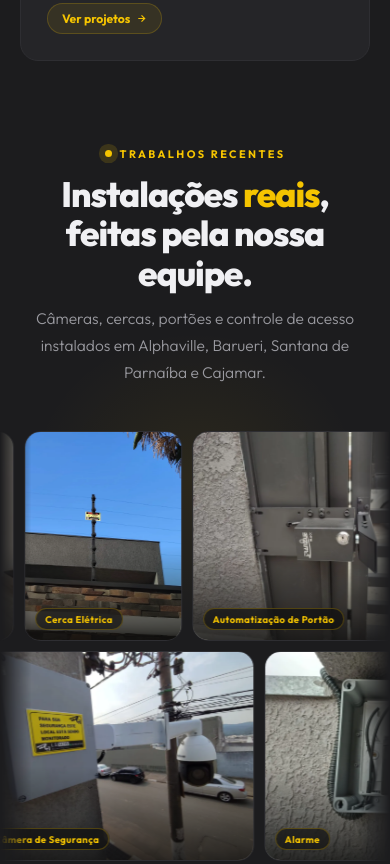
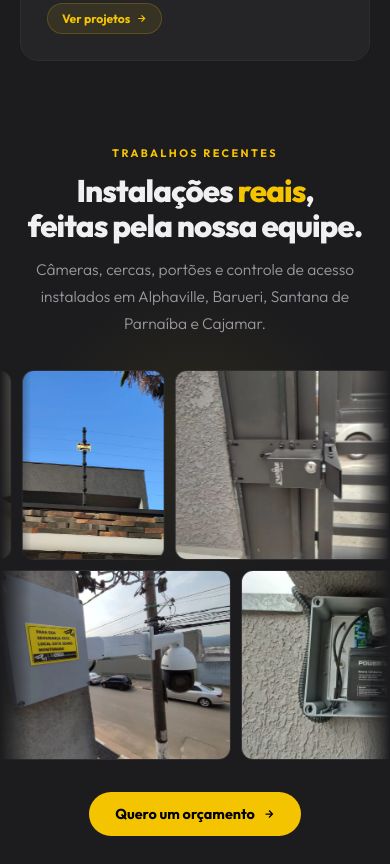
Before and after one commit to derickmaced/lsnow, a plain HTML site: page index.html in a window 390 px wide. Shown: the part 4969-5833 px from the top of the page. Drawn offline with nearby package versions, Linux system fonts and the light colour scheme.

Commit message:
Seção de trabalhos: remove etiquetas e bolinha, ajustes de mobile e trava rolagem na foto ampliada
Co-Authored-By: Claude Opus 5.5 <noreply@anthropic.com>

```diff
--- a/index.html
+++ b/index.html
@@ -413,33 +413,36 @@ body{font-family:var(--font);background:var(--black);color:var(--white);overflow
 .svc-btn:hover{background:rgba(245,196,0,.16);gap:10px;}
 
 /* ── TRABALHOS RECENTES (fotos passando) ── */
-.works-section{background:var(--dark2);padding:0 0 110px;position:relative;overflow:hidden;}
+.works-section{--works-gap:14px;background:var(--dark2);padding:0 0 110px;position:relative;overflow:hidden;}
 .works-section::before{content:'';position:absolute;left:50%;top:38%;transform:translate(-50%,-50%);width:min(1100px,120vw);height:420px;background:radial-gradient(ellipse 50% 50% at 50% 50%,rgba(245,196,0,.07),transparent 70%);pointer-events:none;}
 .works-header{text-align:center;margin-bottom:44px;position:relative;}
-.works-live{display:inline-flex;align-items:center;gap:8px;}
-.works-live::before{content:'';width:7px;height:7px;border-radius:50%;background:var(--gold);box-shadow:0 0 0 0 rgba(245,196,0,.6);animation:works-pulse 2s ease-out infinite;}
-@keyframes works-pulse{70%{box-shadow:0 0 0 8px rgba(245,196,0,0);}100%{box-shadow:0 0 0 0 rgba(245,196,0,0);}}
-.works-rows{display:flex;flex-direction:column;gap:14px;position:relative;}
-.works-row{width:100%;overflow:hidden;mask-image:linear-gradient(to right,transparent,#000 clamp(24px,8vw,140px),#000 calc(100% - clamp(24px,8vw,140px)),transparent);}
-.works-track{display:flex;gap:14px;width:max-content;animation:works-slide var(--works-dur,60s) linear infinite;}
+.works-rows{display:flex;flex-direction:column;gap:var(--works-gap);position:relative;}
+.works-row{width:100%;overflow:hidden;mask-image:linear-gradient(to right,transparent,#000 clamp(24px,8vw,140px),#000 calc(100% - clamp(24px,8vw,140px)),transparent);-webkit-mask-image:linear-gradient(to right,transparent,#000 clamp(24px,8vw,140px),#000 calc(100% - clamp(24px,8vw,140px)),transparent);}
+.works-track{display:flex;gap:var(--works-gap);width:max-content;animation:works-slide var(--works-dur,60s) linear infinite;will-change:transform;}
 .works-row.reverse .works-track{animation-direction:reverse;}
-.works-row:hover .works-track{animation-play-state:paused;}
-@keyframes works-slide{to{transform:translateX(calc(-50% - 7px));}}
-.work-card{flex:none;position:relative;height:clamp(210px,24vw,300px);aspect-ratio:3/4;border-radius:16px;overflow:hidden;border:1px solid var(--gray);background:var(--dark3);cursor:zoom-in;padding:0;font:inherit;color:inherit;transition:border-color .3s;}
+@keyframes works-slide{to{transform:translate3d(calc(-50% - var(--works-gap) / 2),0,0);}}
+.work-card{flex:none;position:relative;height:clamp(200px,24vw,300px);aspect-ratio:3/4;border-radius:16px;overflow:hidden;border:1px solid var(--gray);background:var(--dark3);cursor:zoom-in;padding:0;margin:0;font:inherit;color:inherit;-webkit-tap-highlight-color:transparent;transition:border-color .3s;}
 .work-card.wide{aspect-ratio:4/3;}
-.work-card img{width:100%;height:100%;object-fit:cover;display:block;transition:transform .6s ease;}
-.work-card::after{content:'';position:absolute;inset:0;background:linear-gradient(to top,rgba(13,13,13,.82) 0%,rgba(13,13,13,0) 45%);pointer-events:none;}
-.work-card:hover{border-color:rgba(245,196,0,.45);}
-.work-card:hover img{transform:scale(1.06);}
+.work-card img{width:100%;height:100%;object-fit:cover;display:block;transition:transform .6s ease;-webkit-user-drag:none;user-select:none;}
 .work-card:focus-visible{outline:2px solid var(--gold);outline-offset:2px;}
-.work-chip{position:absolute;left:12px;bottom:12px;z-index:1;font-size:.66rem;font-weight:700;letter-spacing:.04em;color:var(--gold);background:rgba(13,13,13,.62);backdrop-filter:blur(8px);border:1px solid rgba(245,196,0,.25);border-radius:50px;padding:5px 11px;white-space:nowrap;}
+@media (hover:hover){
+  .works-row:hover .works-track{animation-play-state:paused;}
+  .work-card:hover{border-color:rgba(245,196,0,.45);}
+  .work-card:hover img{transform:scale(1.06);}
+}
 .works-cta{display:flex;justify-content:center;margin-top:44px;position:relative;}
 @media (prefers-reduced-motion:reduce){
-  .works-row{overflow-x:auto;mask-image:none;}
+  .works-row{overflow-x:auto;mask-image:none;-webkit-mask-image:none;}
   .works-track{animation:none;}
   .work-card[aria-hidden="true"]{display:none;}
 }
-@media(max-width:600px){.works-section{padding-bottom:80px;}.works-rows{gap:10px;}.works-track{gap:10px;}.work-chip{font-size:.6rem;padding:4px 9px;left:10px;bottom:10px;}}
+@media(max-width:600px){
+  .works-section{--works-gap:10px;padding-bottom:80px;}
+  .works-header{margin-bottom:32px;}
+  .works-header .headline{font-size:clamp(1.75rem,8vw,2.2rem);}
+  .work-card{height:190px;border-radius:12px;}
+  .works-cta{margin-top:32px;padding:0 20px;}
+}
 
 /* ── SERVICE MODAL ── */
 .svc-modal-overlay{position:fixed;inset:0;z-index:20000;background:rgba(0,0,0,.88);backdrop-filter:blur(16px);display:flex;align-items:center;justify-content:center;padding:20px;opacity:0;pointer-events:none;transition:opacity .3s;}
@@ -982,7 +985,7 @@ footer{background:var(--black);border-top:1px solid var(--gray);padding:52px 48p
 <!-- ══ TRABALHOS RECENTES ══ -->
 <section class="works-section" id="trabalhos" aria-labelledby="trabalhos-titulo">
   <div class="container works-header gsap-fade">
-    <div class="tag works-live">Trabalhos recentes</div>
+    <div class="tag">Trabalhos recentes</div>
     <h2 class="headline" id="trabalhos-titulo" style="text-align:center;">Instalações <em>reais</em>,<br>feitas pela nossa equipe.</h2>
     <p class="subtext" style="text-align:center;margin:12px auto 0;max-width:500px;">Câmeras, cercas, portões e controle de acesso instalados em Alphaville, Barueri, Santana de Parnaíba e Cajamar.</p>
   </div>
@@ -1023,9 +1026,9 @@ footer{background:var(--black);border-top:1px solid var(--gray);padding:52px 48p
       const img = new Image();
       img.src = src; img.alt = hidden ? '' : `${label} instalado pela L.S Now`;
       img.loading = 'lazy'; img.decoding = 'async';
-      const chip = document.createElement('span');
-      chip.className = 'work-chip'; chip.textContent = label;
-      b.append(img, chip);
+      img.draggable = false;
+      b.setAttribute('aria-label', `Ampliar foto: ${label}`);
+      b.append(img);
       return b;
     };
     document.querySelectorAll('#trabalhos .works-track').forEach(track => {
@@ -1437,8 +1440,13 @@ document.addEventListener('keydown', e => { if (e.key === 'Escape') { closeSvc()
 function openLightbox(src) {
   document.getElementById('lightboxImg').src = src;
   document.getElementById('lightboxOverlay').classList.add('open');
-}
-function closeLightbox() { document.getElementById('lightboxOverlay').classList.remove('open'); }
+  document.body.style.overflow = 'hidden';
+}
+function closeLightbox() {
+  document.getElementById('lightboxOverlay').classList.remove('open');
+  // só libera a rolagem se o modal de serviço não estiver aberto por trás
+  if (!document.getElementById('svcModalOverlay').classList.contains('open')) document.body.style.overflow = '';
+}
 function closeLightboxOutside(e) { if (e.target.id === 'lightboxOverlay') closeLightbox(); }
 
 /* ══════════════════════════════════════════
```
